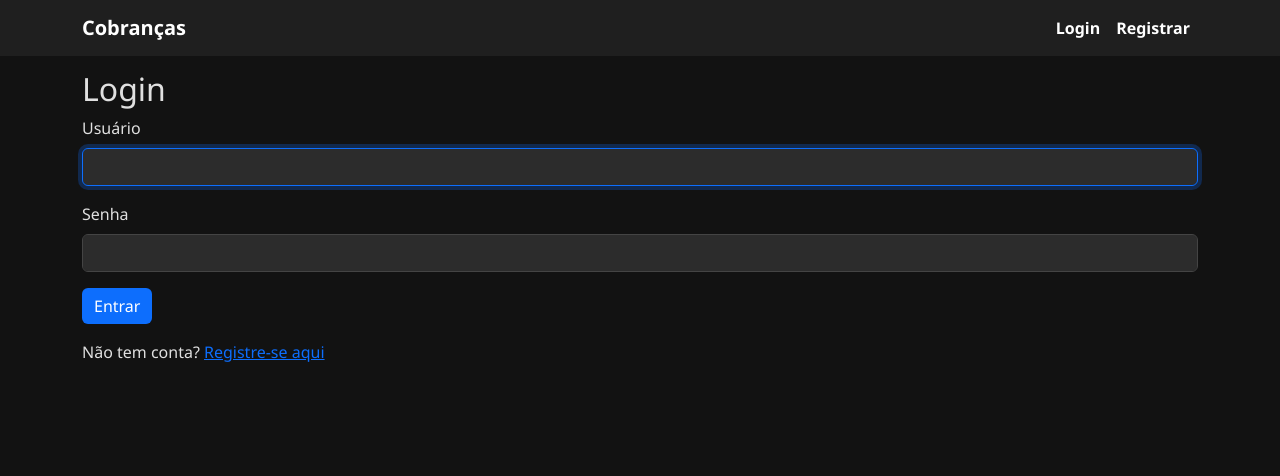
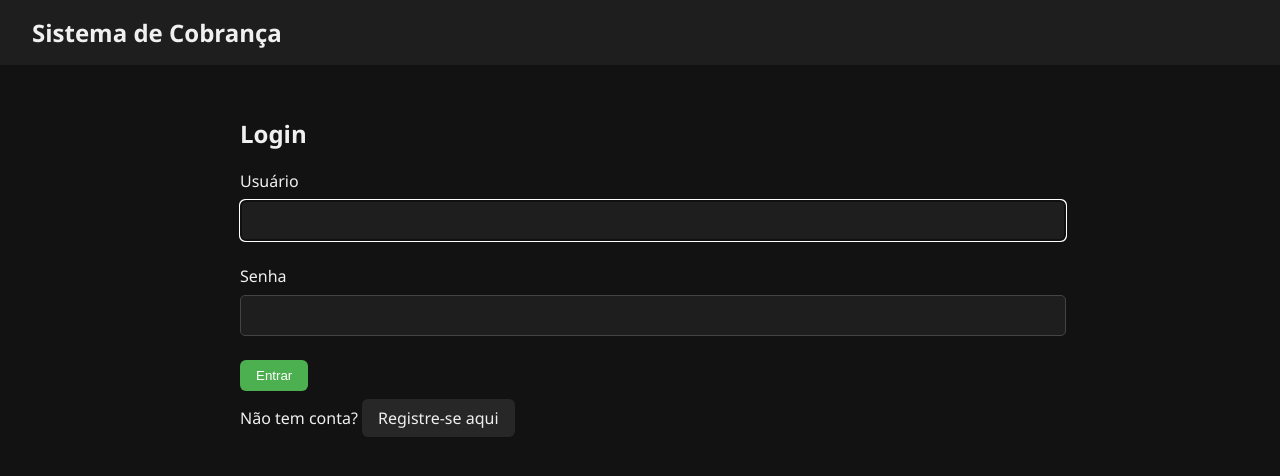
Before and after one commit to guandrade97/sistema-cobranca04, a Flask app: page /login in a window 1280 px wide. Shown: the top 476 px of the page. Run offline with Flask 3, Linux system fonts and the light colour scheme; some libraries are stand-ins or nearby versions.

Commit message:
Update base.html

```diff
--- a/templates/base.html
+++ b/templates/base.html
@@ -1,96 +1,122 @@
 <!DOCTYPE html>
-<html lang="pt-BR">
+<html lang="pt-br">
 <head>
-    <meta charset="UTF-8" />
-    <meta name="viewport" content="width=device-width, initial-scale=1" />
+    <meta charset="UTF-8">
     <title>{% block title %}Sistema de Cobrança{% endblock %}</title>
-    <!-- Bootstrap 5 dark theme CSS via CDN -->
-    <link href="https://cdn.jsdelivr.net/npm/bootstrap@5.4.0/dist/css/bootstrap.min.css" rel="stylesheet" />
+    <meta name="viewport" content="width=device-width, initial-scale=1">
     <style>
         body {
+            margin: 0;
+            font-family: 'Segoe UI', sans-serif;
             background-color: #121212;
-            color: #e0e0e0;
-            padding-top: 70px;
-            font-family: 'Segoe UI', Tahoma, Geneva, Verdana, sans-serif;
+            color: #f0f0f0;
         }
-        .navbar {
-            background-color: #1f1f1f !important;
+
+        header {
+            background-color: #1e1e1e;
+            padding: 1rem 2rem;
+            display: flex;
+            justify-content: space-between;
+            align-items: center;
         }
-        .navbar-brand, .nav-link {
-            color: #ffffff !important;
-            font-weight: 600;
+
+        header h1 {
+            margin: 0;
+            font-size: 1.5rem;
         }
-        .nav-link:hover {
-            color: #0d6efd !important; /* bootstrap primary blue */
+
+        a, button {
+            color: #f0f0f0;
+            background-color: #272727;
+            padding: 0.5rem 1rem;
+            border: none;
+            border-radius: 6px;
+            text-decoration: none;
+            transition: 0.3s;
         }
-        .card {
+
+        a:hover, button:hover {
+            background-color: #383838;
+        }
+
+        .container {
+            padding: 2rem;
+            max-width: 800px;
+            margin: auto;
+        }
+
+        input, select, textarea {
+            width: 100%;
+            padding: 0.75rem;
+            margin-top: 0.5rem;
+            margin-bottom: 1.5rem;
             background-color: #1e1e1e;
-            border: none;
+            color: #fff;
+            border: 1px solid #444;
+            border-radius: 5px;
         }
-        .btn-primary {
-            background-color: #0d6efd;
-            border: none;
+
+        .btn {
+            background-color: #4caf50;
+            color: white;
+            cursor: pointer;
+            text-align: center;
         }
-        .btn-primary:hover {
-            background-color: #0b5ed7;
+
+        .btn:hover {
+            background-color: #45a049;
         }
-        .form-control {
-            background-color: #2c2c2c;
-            color: #e0e0e0;
-            border: 1px solid #444;
+
+        .btn-danger {
+            background-color: #e53935;
         }
-        .form-control:focus {
-            background-color: #2c2c2c;
-            color: #e0e0e0;
-            border-color: #0d6efd;
-            box-shadow: 0 0 0 0.25rem rgba(13,110,253,.25);
+
+        .btn-danger:hover {
+            background-color: #d32f2f;
         }
-        .alert-info {
-            background-color: #2a2a2a;
-            color: #b3d7ff;
-            border: 1px solid #0d6efd;
+
+        .flash {
+            background-color: #333;
+            color: #f0f0f0;
+            padding: 1rem;
+            border-radius: 4px;
+            margin-bottom: 1.5rem;
+        }
+
+        table {
+            width: 100%;
+            border-collapse: collapse;
+            margin-top: 2rem;
+        }
+
+        th, td {
+            padding: 1rem;
+            text-align: left;
+            border-bottom: 1px solid #333;
+        }
+
+        th {
+            background-color: #1a1a1a;
         }
     </style>
 </head>
 <body>
-    <nav class="navbar fixed-top navbar-expand-lg">
-        <div class="container">
-            <a class="navbar-brand" href="{{ url_for('dashboard') }}">Cobranças</a>
-            <button class="navbar-toggler" type="button" data-bs-toggle="collapse" data-bs-target="#navbarNav">
-                <span class="navbar-toggler-icon"></span>
-            </button>
-            <div class="collapse navbar-collapse" id="navbarNav">
-                <ul class="navbar-nav ms-auto">
-                    {% if current_user.is_authenticated %}
-                    <li class="nav-item">
-                        <a class="nav-link" href="{{ url_for('nova_cobranca') }}">Nova Cobrança</a>
-                    </li>
-                    <li class="nav-item">
-                        <a class="nav-link" href="{{ url_for('logout') }}">Sair</a>
-                    </li>
-                    {% else %}
-                    <li class="nav-item"><a class="nav-link" href="{{ url_for('login') }}">Login</a></li>
-                    <li class="nav-item"><a class="nav-link" href="{{ url_for('register') }}">Registrar</a></li>
-                    {% endif %}
-                </ul>
-            </div>
-        </div>
-    </nav>
+    <header>
+        <h1>Sistema de Cobrança</h1>
+        {% if current_user.is_authenticated %}
+            <a href="{{ url_for('logout') }}">Sair</a>
+        {% endif %}
+    </header>
 
     <div class="container">
         {% with messages = get_flashed_messages() %}
-          {% if messages %}
-            <div class="alert alert-info mt-3 rounded">
-              {% for msg in messages %}
-                <div>{{ msg }}</div>
-              {% endfor %}
-            </div>
-          {% endif %}
+            {% if messages %}
+                {% for message in messages %}
+                    <div class="flash">{{ message }}</div>
+                {% endfor %}
+            {% endif %}
         {% endwith %}
-
         {% block content %}{% endblock %}
     </div>
-
-    <script src="https://cdn.jsdelivr.net/npm/bootstrap@5.4.0/dist/js/bootstrap.bundle.min.js"></script>
 </body>
 </html>
```
